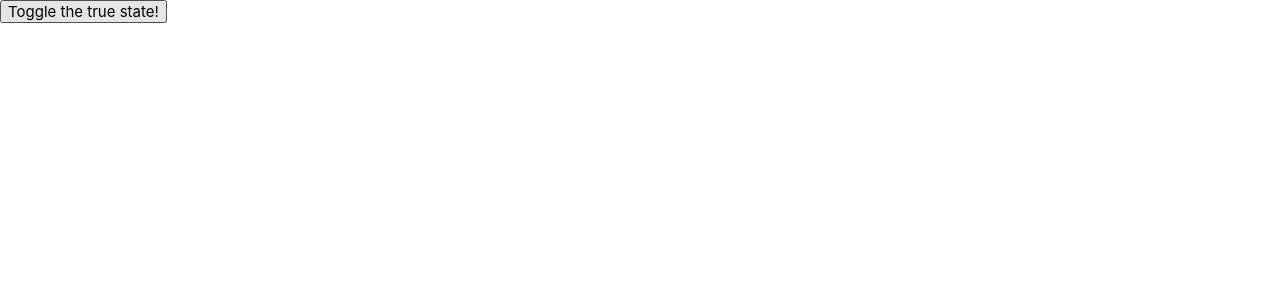
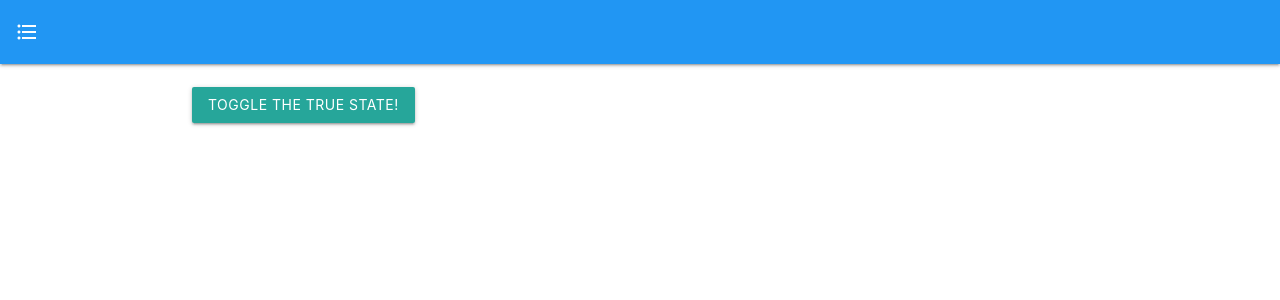
Before and after one commit to john29917958/To-Do, a React (Create React App) app in the folder react/to-do/: page / in a window 1280 px wide. Shown: the top 300 px of the page. Built offline with nearby package versions, Linux system fonts and the light colour scheme.

Commit message:
Add navigation bar

```diff
--- a/react/to-do/src/App.js
+++ b/react/to-do/src/App.js
@@ -1,5 +1,6 @@
 import './App.css';
 import React from 'react';
+import Navbar from './Navbar.js';
 
 class App extends React.Component {
   constructor(props) {
@@ -17,9 +18,15 @@ class App extends React.Component {
 
   render() {
     return (
-      <button onClick={this.toggleState.bind(this)}>
-        {"Toggle the " + this.state.isToggled + " state!"}
-      </button>
+      <div>
+        <Navbar/>
+        <br/>
+        <div className='container'>
+          <button className='btn waves-effect waves-light' onClick={this.toggleState.bind(this)}>
+            {"Toggle the " + this.state.isToggled + " state!"}
+          </button>
+        </div>
+      </div>
     );
   }
 }
--- /dev/null
+++ b/react/to-do/src/Navbar.js
@@ -0,0 +1,24 @@
+import React from 'react';
+
+class Navbar extends React.Component {
+    constructor(props) {
+        super(props);
+    }
+
+    render() {
+        return (
+            <nav>
+                <div className="nav-wrapper blue">
+                    <a href="/" className="brand-logo">
+                        <i className="material-icons right">
+                            format_list_bulleted
+                        </i>
+                    </a>
+                    <ul className="right hide-on-med-and-down"></ul>
+                </div>
+            </nav>
+        )
+    }
+}
+
+export default Navbar;
```
